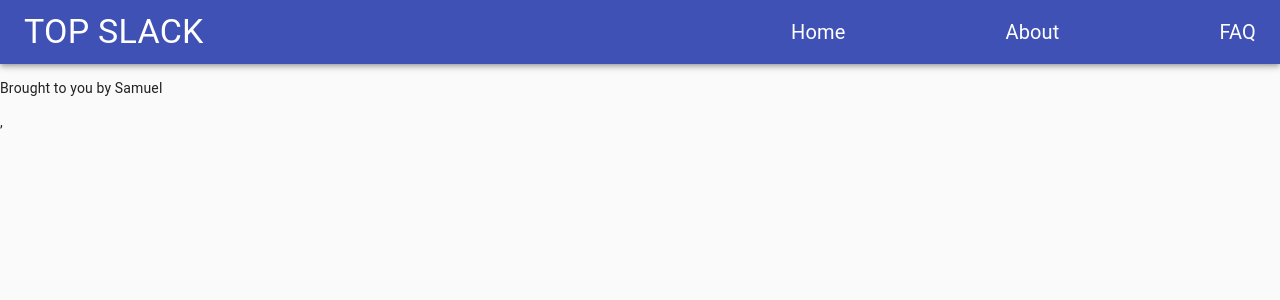
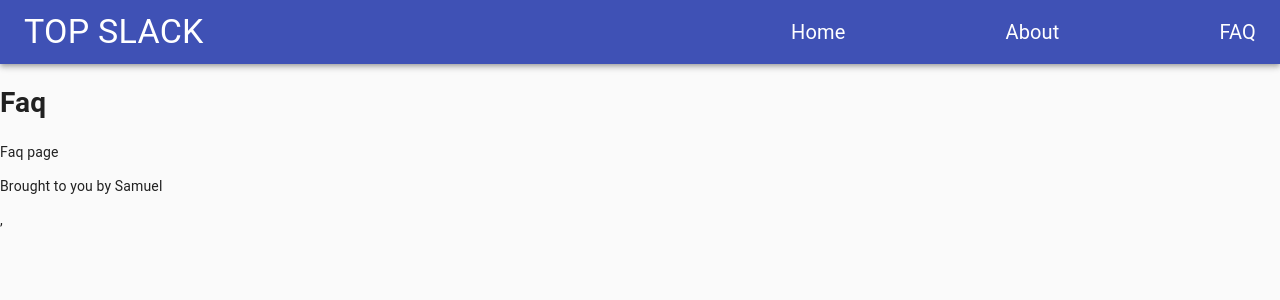
Before and after one commit to Slabastille/SLACK_TOP_FINAL, a React app: page /#/faq in a window 1280 px wide. Shown: the top 300 px of the page. Built offline with nearby package versions, Linux system fonts and the light colour scheme; the HTML template or start-up script is replaced by a standard one.

Commit message:
navbar links added

```diff
--- a/src/Components/App.js
+++ b/src/Components/App.js
@@ -1,8 +1,10 @@
 import React, { useEffect } from 'react';
-import Home from './Home';
+import Home from './pages/Home';
 import Navbar from './layout/navbar';
 import Footer from './layout/footer';
 import { Link, Routes, Route } from 'react-router-dom';
+import About from './pages/About';
+import Faq from './pages/Faq';
 
 const App = () => {
   return (
@@ -10,6 +12,8 @@ const App = () => {
       <Navbar />
       <Routes>
         <Route path="/" element={<Home />} />
+        <Route path="/about" element={<About />} />
+        <Route path="/faq" element={<Faq />} />
       </Routes>
       <Footer />
     </div>
--- /dev/null
+++ b/src/Components/pages/About.js
@@ -0,0 +1,12 @@
+import React from 'react';
+
+const About = () => {
+  return (
+    <div>
+      <h1>About yooo</h1>
+      <div>About page</div>
+    </div>
+  );
+};
+
+export default About;
--- /dev/null
+++ b/src/Components/pages/Faq.js
@@ -0,0 +1,12 @@
+import React from 'react';
+
+const Faq = () => {
+  return (
+    <div>
+      <h1>Faq</h1>
+      <div>Faq page</div>
+    </div>
+  );
+};
+
+export default Faq;
```
Also changed, not shown: src/Components/pages/Home.js (renamed from src/Components/Home.js).
